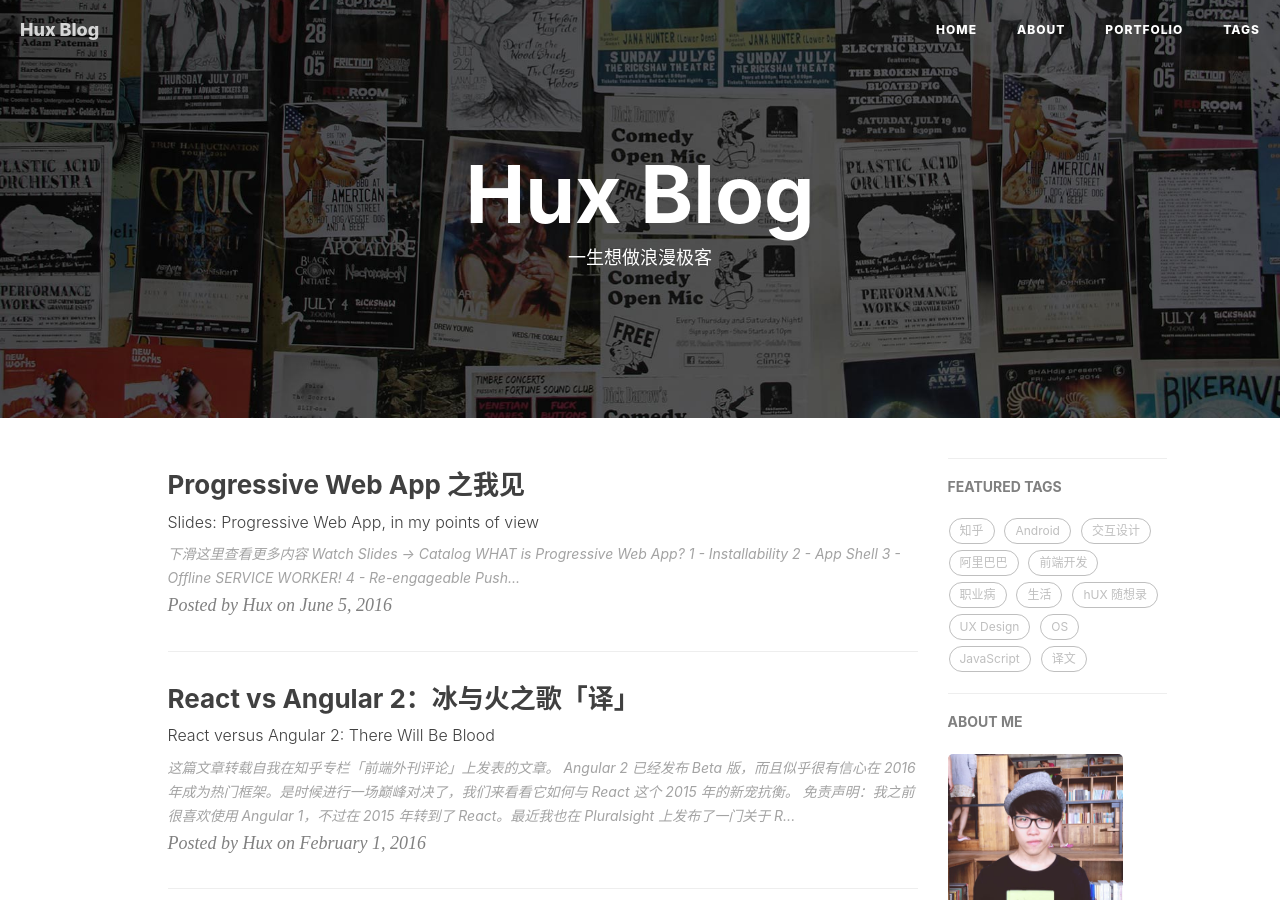
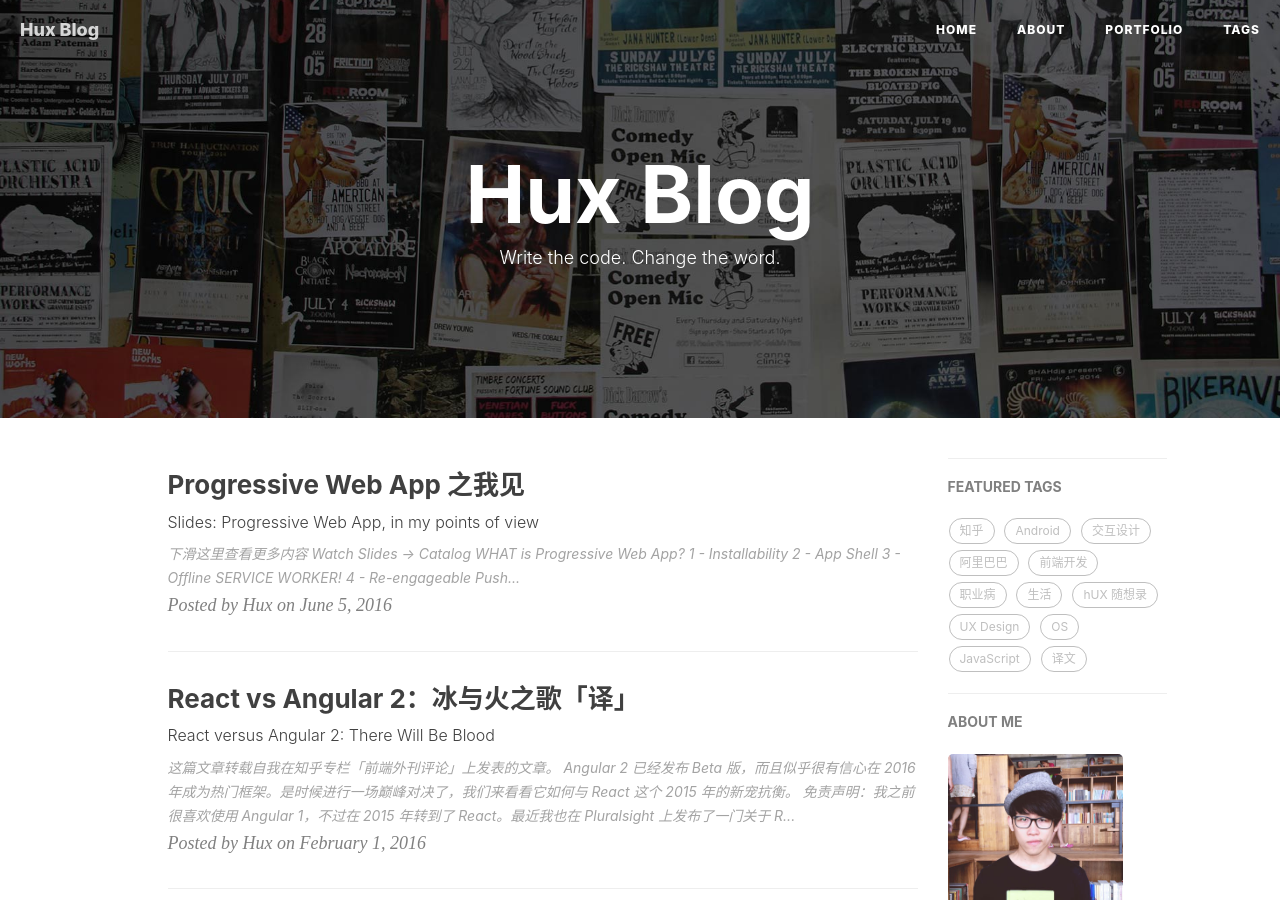
Before and after one commit to imingtsou/imingtsou.github.io, a Jekyll site: the page built from index.html, in a window 1280 px wide and 900 px high. Built offline with Jekyll 4.4.1, drawn with Linux system fonts in a browser that asks for light colours; nearby versions of some CDN libraries; the list of posts is cut into pages by our own code.

Commit message:
modify description

```diff
--- a/CNAME
+++ b/CNAME
@@ -1 +1 @@
-huangxuan.me
+yiming.zou
--- a/index.html
+++ b/index.html
@@ -1,6 +1,6 @@
 ---
 layout: page
-description: "一生想做浪漫极客"
+description: "Write the code. Change the word."
 ---
 
 {% for post in paginator.posts %}
```
